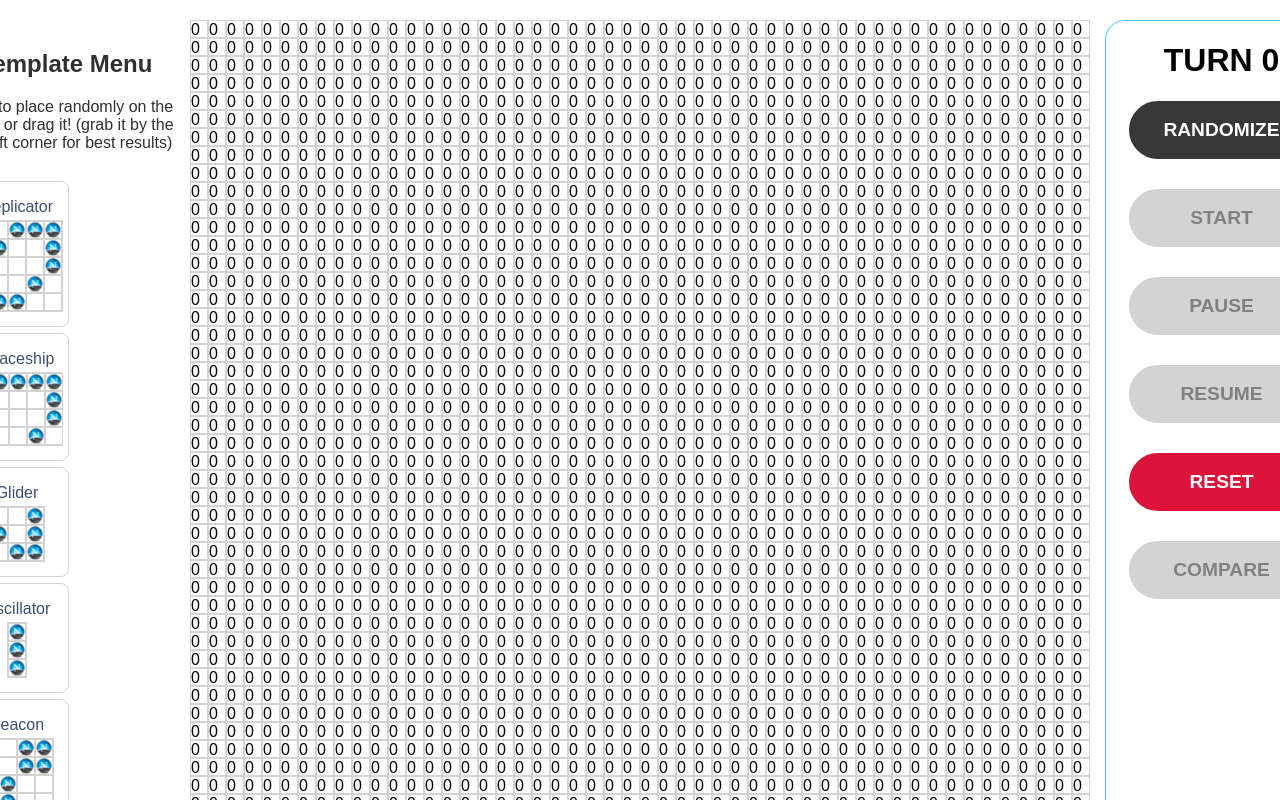
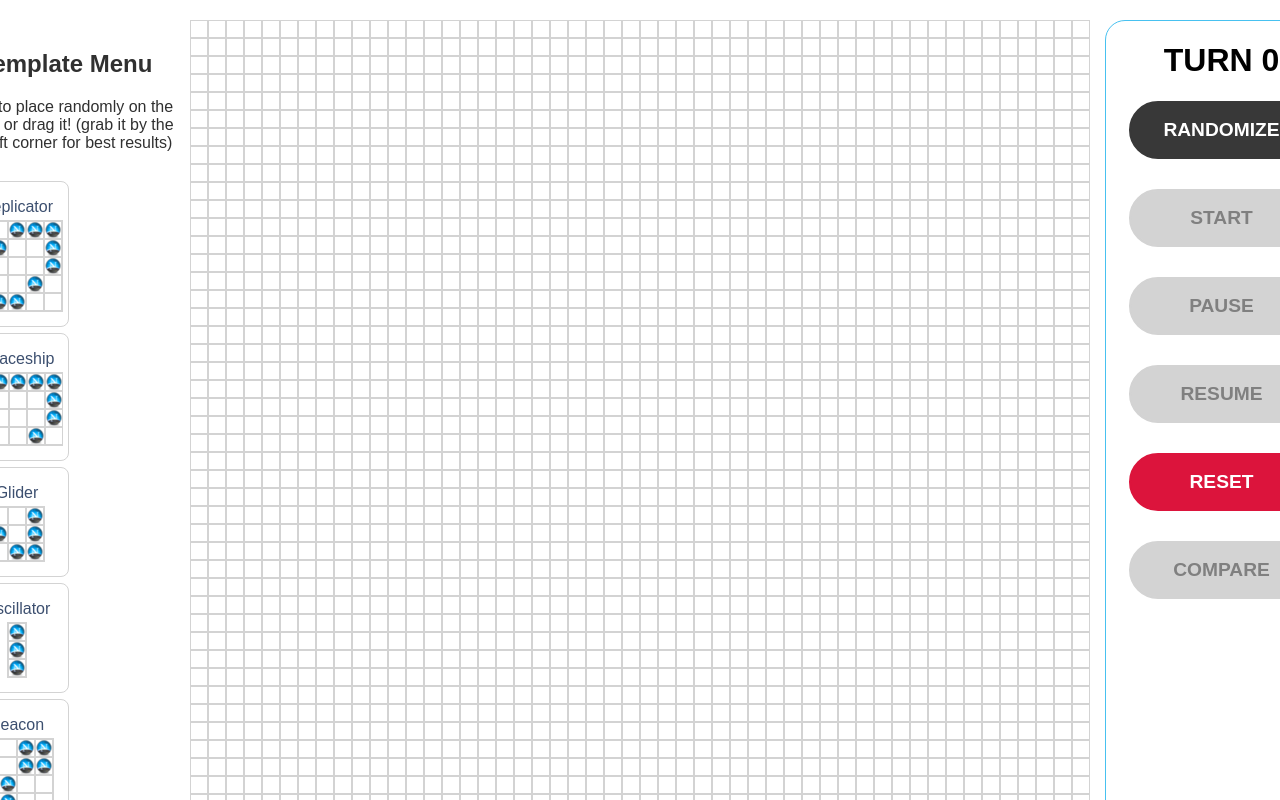
Before and after one commit to JimothyScript/the-best-game-in-the-world, a React (Create React App) app: page / in a window 1280 px wide. Shown: the top 800 px of the page. Built offline with nearby package versions, Linux system fonts and the light colour scheme.

Commit message:
abstract brain

```diff
--- a/src/components/App.css
+++ b/src/components/App.css
@@ -1,15 +1,3 @@
-:root {
-  --color-darkblue: #3c4f6f;
-  --color-darkgray: #383838;
-  --color-green: #95cc5d;
-  --color-gray: #808080;
-  --color-lightgray: #d3d3d3;
-  --color-orange: #ffa500;
-  --color-red: #dc143c;
-  --color-skyblue: #48c1f0;
-  --color-white: #fff;
-}
-
 .App {
   display: grid;
   grid-template-columns: 20% 900px 20%;
--- a/src/components/App.jsx
+++ b/src/components/App.jsx
@@ -1,11 +1,12 @@
 import React, { Component } from 'react';
 
 import Board from './Board/Board';
+import ControlMenu from './ControlMenu';
 import Footer from './Footer';
-import ControlMenu from './ControlMenu';
 import TemplateMenu from './TemplateMenu';
 
 import templates from '../helpers/templates';
+import { brain } from '../helpers/utils';
 
 import './App.css';
 
@@ -232,8 +233,7 @@ class App extends Component {
       for (let row = 0; row < rowLen; row++) {
         const cellArr = [];
         for (let col = 0; col < colLen; col++) {
-          // this.brain() checks neighbors and determines 1 or 0
-          cellArr.push(this.brain(row, col));
+          cellArr.push(brain(row, col, this.state.grid.at(-1)));
         }
 
         newGrid.push(cellArr); // push evaluated cells to newGrid
@@ -245,40 +245,6 @@ class App extends Component {
       });
 
     }, this.turnSpeed);
-  }
-
-  brain(row, col, arr) {
-    let grid;
-
-    if (arr === undefined) {
-      grid = this.state.grid[this.state.grid.length - 1];
-    } else {
-      grid = arr;
-    }
-
-    let neighborCount = 0;
-    let currentCell;
-
-    for (let i = -1; i < 2; i++) {
-      for (let j = -1; j < 2; j++) {
-        if (grid[row + i] && grid[col + j]) {
-          if (row + i === row && col + j === col) {
-            currentCell = grid[row + i][col + j];
-          } else {
-            // console.log(`grid[${row + i}][${col + j}] = ${grid[row + i][col + j]}`);
-            if (grid[row + i][col + j]) neighborCount++;
-          }
-        }
-      }
-
-    }
-
-    // if: Populated cell conditional is between 2 to 3 is true, everything else is 0.
-    // else: Empty cell evenly divisible by 3 is true, everything else is 0.
-    if (currentCell)
-      return (neighborCount > 1 && neighborCount < 4) ? 1 : 0;
-    else
-      return (neighborCount !== 0 && neighborCount % 3 === 0) ? 1 : 0;
   }
 
   onDragStart(e) {
--- a/src/components/Board/Board.css
+++ b/src/components/Board/Board.css
@@ -1,6 +1,5 @@
 .board-container {
   height: 900px;
-  align-items: center;
 }
 
 .cell-row {
@@ -11,13 +10,9 @@
 .cell-column {
   width: 18px;
   height: 18px;
-  border: 1px solid #D3D3D3;
+  border: 1px solid var(--color-lightgray);
 }
 
 .cell-column:hover {
-  background-color: #FFFF00;
+  background-color: var(--color-skyblue);
 }
-
-.netscape-navigator {
-  width: 100%;
-}
--- a/src/components/Board/Cell.jsx
+++ b/src/components/Board/Cell.jsx
@@ -16,7 +16,7 @@ export default function Cell({ row, r, populateCell, onDragDrop }) {
         draggable="false"
         onDragOver={(e) => onDragEnterOver(e)}
         onDrop={(e) => onDragDrop(e, 'complete')}>
-        {column && <img className="netscape-navigator" draggable="false" src="images/netscape.ico" data-row={r} data-cell={j} alt="netscape navigator logo"/>}
+        {column ? <img className="netscape-navigator" draggable="false" src="images/netscape.ico" data-row={r} data-cell={j} alt="netscape navigator logo"/> : ''}
       </div>
     })
   );
--- a/src/helpers/templates.js
+++ b/src/helpers/templates.js
@@ -3,7 +3,7 @@ const templates = {
   combo: [[0,1,1,1,1], [1,0,0,0,1], [0,1,0,0,1], [1,1,0,1,0], [0,1,0,0,0]],
   exploder: [[0,1,0], [1,1,1], [1,0,1], [0,1,0]],
   glider: [[0,0,1], [1,0,1], [0,1,1]],
-  oscillator: [[1],[1],[1]],
+  oscillator: [[1], [1], [1]],
   replicator: [[0,0,1,1,1], [0,1,0,0,1], [1,0,0,0,1], [1,0,0,1,0], [1,1,1,0,0]],
   spaceship: [[0,1,1,1,1], [1,0,0,0,1], [0,0,0,0,1], [1,0,0,1,0]],
 };
--- /dev/null
+++ b/src/helpers/utils.js
@@ -0,0 +1,27 @@
+// checks neighbors and determines 1 or 0
+export function brain(row, col, gridArr) {
+  let neighborCount = 0;
+  let currentCell;
+
+  for (let i = -1; i < 2; i++) {
+    for (let j = -1; j < 2; j++) {
+      if (gridArr[row + i] && gridArr[col + j]) {
+        if (row + i === row && col + j === col) {
+          currentCell = gridArr[row + i][col + j];
+        } else {
+          // console.log(`gridArr[${row + i}][${col + j}] = ${gridArr[row + i][col + j]}`);
+          if (gridArr[row + i][col + j]) neighborCount++;
+        }
+      }
+    }
+
+  }
+
+  // if: Populated cell conditional is between 2 to 3 is true, everything else is 0.
+  // else: Empty cell evenly divisible by 3 is true, everything else is 0.
+  if (currentCell) {
+    return (neighborCount > 1 && neighborCount < 4) ? 1 : 0;
+  }
+
+  return (neighborCount !== 0 && neighborCount % 3 === 0) ? 1 : 0;
+};
--- a/src/index.css
+++ b/src/index.css
@@ -1,5 +1,17 @@
 * {
   box-sizing: border-box;
+}
+
+:root {
+  --color-darkblue: #3c4f6f;
+  --color-darkgray: #383838;
+  --color-green: #95cc5d;
+  --color-gray: #808080;
+  --color-lightgray: #d3d3d3;
+  --color-orange: #ffa500;
+  --color-red: #dc143c;
+  --color-skyblue: #48c1f0;
+  --color-white: #fff;
 }
 
 body {
```
Also changed, not shown: test/test.jsx (+8 -5 lines).
